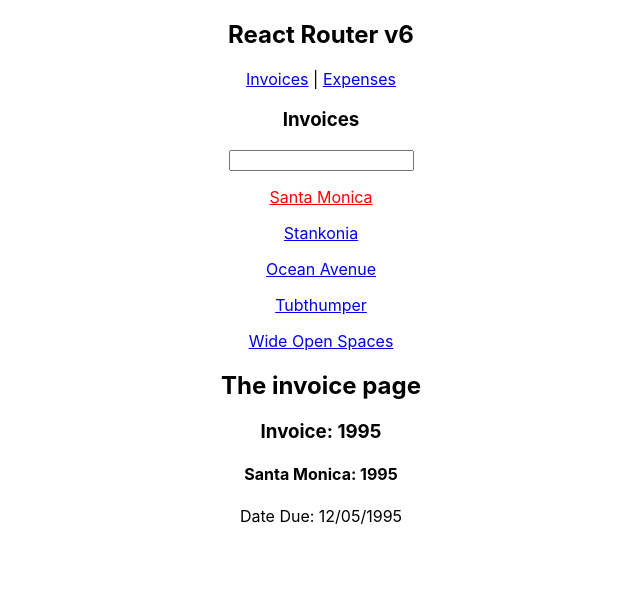
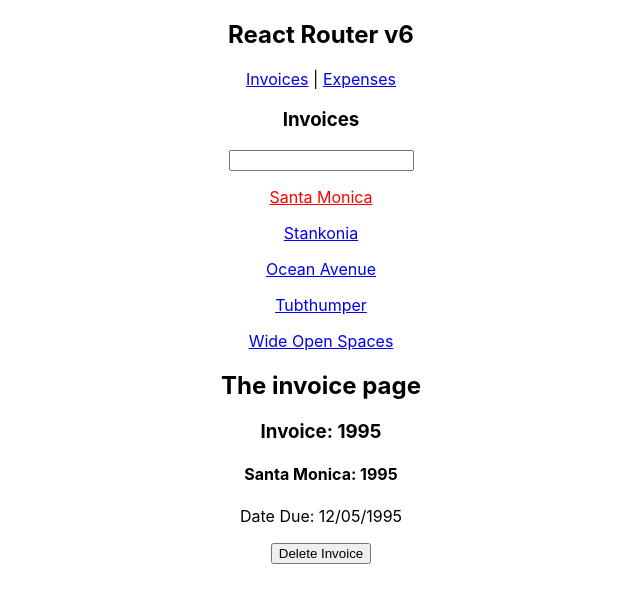
Before and after one commit to aindriu80/router-v6-tutorial, a React (Create React App) app: page /invoices/1995 in a window 1280 px wide. Shown: the top 602 px of the page, without its empty margins (319-959 px from the left). Built offline with nearby package versions, Linux system fonts and the light colour scheme.

Commit message:
Navigating Programmatically

```diff
--- a/src/data.js
+++ b/src/data.js
@@ -38,3 +38,7 @@
 export function getInvoice(number) {
   return invoices.find((invoice) => invoice.number === number)
 }
+
+export function deleteInvoice(number) {
+  invoices = invoices.filter((invoice) => invoice.number !== number)
+}
--- a/src/routes/invoice.jsx
+++ b/src/routes/invoice.jsx
@@ -1,7 +1,10 @@
-import { getInvoice } from '../data'
-import { useParams } from 'react-router-dom'
+import { useParams, useNavigate, useLocation } from 'react-router-dom'
+import { getInvoice, deleteInvoice } from '../data'
+
 function Invoice() {
   let params = useParams()
+  let location = useLocation()
+  let navigate = useNavigate()
   let invoice = getInvoice(parseInt(params.invoiceId, 10))
   return (
     <>
@@ -11,6 +14,13 @@
         {invoice.name}: {invoice.number}
       </h4>
       <p>Date Due: {invoice.due}</p>
+      <button
+        onClick={() => {
+          deleteInvoice(invoice.number)
+          navigate('/invoice' + location.search)
+        }}>
+        Delete Invoice
+      </button>
     </>
   )
 }
--- a/src/routes/invoices.jsx
+++ b/src/routes/invoices.jsx
@@ -1,6 +1,11 @@
 import React from 'react'
-import { Outlet, NavLink, useSearchParams } from 'react-router-dom'
+import { Outlet, NavLink, useSearchParams, useLocation } from 'react-router-dom'
 import { getInvoices } from '../data'
+
+function QueryNavLink({ to, ...props }) {
+  let location = useLocation()
+  return <NavLink to={to + location.search} {...props} />
+}
 
 function Invoices() {
   let invoices = getInvoices()
@@ -28,7 +33,7 @@
             return name.startsWith(filter.toLowerCase())
           })
           .map((invoice) => (
-            <NavLink
+            <QueryNavLink
               style={({ isActive }) => {
                 return {
                   display: 'block',
@@ -39,7 +44,7 @@
               to={`/invoices/${invoice.number}`}
               key={invoice.number}>
               {invoice.name}
-            </NavLink>
+            </QueryNavLink>
           ))}
       </nav>
       <Outlet />
```
Also changed, not shown: src/index.js (+7 -1 lines).
